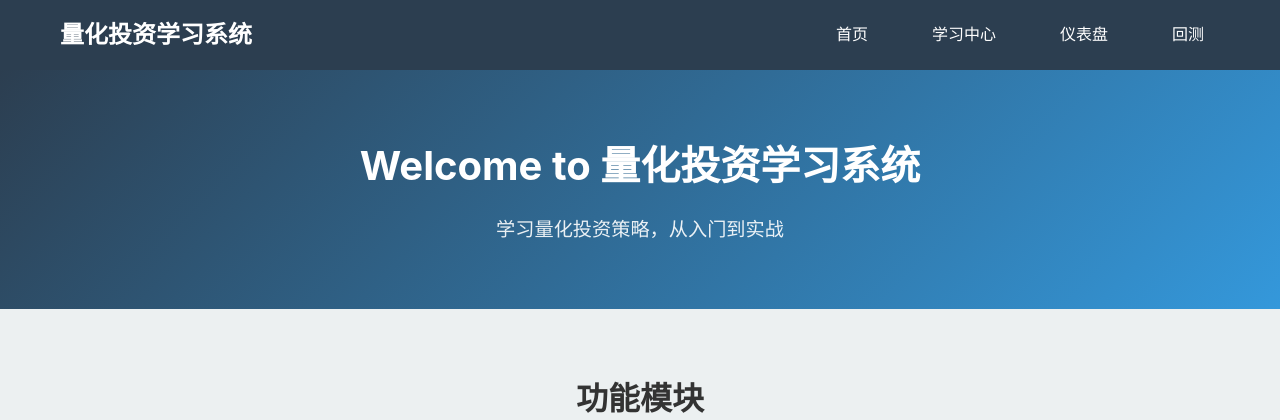
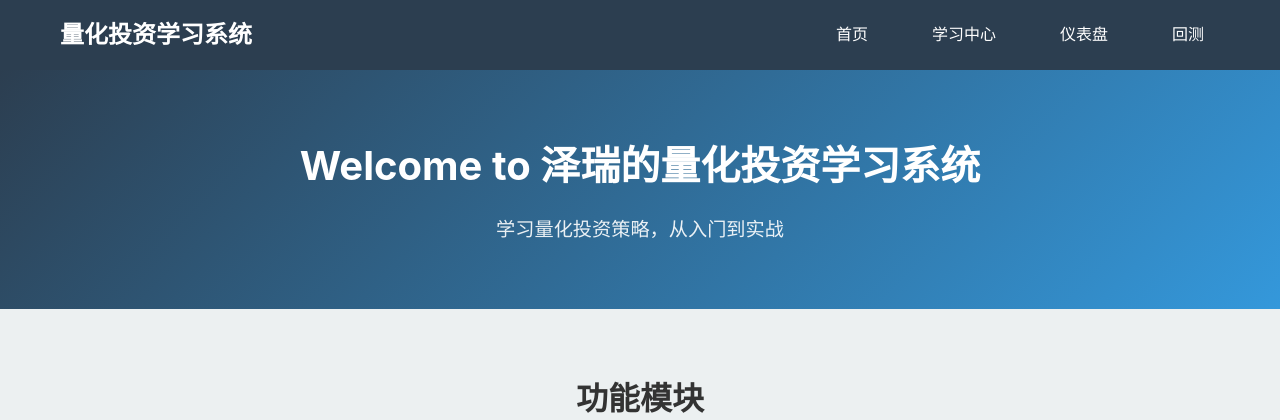
Before and after one commit to zering27/quant-invest-learning, a Flask app: page / in a window 1280 px wide. Shown: the top 420 px of the page. Run offline with Flask 3, Linux system fonts and the light colour scheme.

Commit message:
Update: Welcome to 泽瑞的量化投资学习系统

```diff
--- a/templates/index.html
+++ b/templates/index.html
@@ -21,7 +21,7 @@
 
     <header class="hero">
         <div class="container">
-            <h1>Welcome to 量化投资学习系统</h1>
+            <h1>Welcome to 泽瑞的量化投资学习系统</h1>
             <p>学习量化投资策略，从入门到实战</p>
         </div>
     </header>
```
